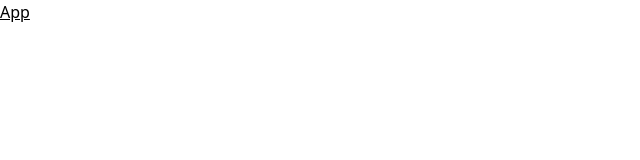
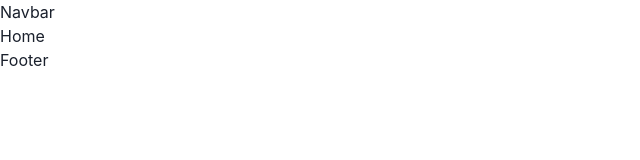
Before and after one commit to the25yahya/voguehub, a React (Vite) app: page / in a window 1280 px wide. Shown: the top 160 px of the page, without its empty margins (0-640 px from the left). Built offline with nearby package versions, Linux system fonts and the light colour scheme.

Commit message:
starting

```diff
--- a/src/App.jsx
+++ b/src/App.jsx
@@ -1,8 +1,22 @@
 import React from 'react'
+import { BrowserRouter, BrowserRouter as Router, Route, Routes } from 'react-router-dom';
+import { ChakraProvider } from '@chakra-ui/react';
+import { Home} from './Pages/index.jsx';
+import Navbar from './Components/Navbar';
+import Footer from './Components/Footer';
+
 
 const App = () => {
   return (
-    <div className='underline'>App</div>
+    <ChakraProvider>
+      <BrowserRouter>
+       <Navbar />
+       <Routes>
+        <Route path='/' element = { <Home /> } />
+       </Routes>
+       <Footer />
+      </BrowserRouter>
+    </ChakraProvider>
   )
 }
 
--- /dev/null
+++ b/src/Components/Footer.jsx
@@ -0,0 +1,9 @@
+import React from 'react'
+
+const Footer = () => {
+  return (
+    <div>Footer</div>
+  )
+}
+
+export default Footer
--- /dev/null
+++ b/src/Components/Navbar.jsx
@@ -0,0 +1,9 @@
+import React from 'react'
+
+const Navbar = () => {
+  return (
+    <div>Navbar</div>
+  )
+}
+
+export default Navbar
--- /dev/null
+++ b/src/Pages/Home.jsx
@@ -0,0 +1,9 @@
+import React from 'react'
+
+const Home = () => {
+  return (
+    <div>Home</div>
+  )
+}
+
+export default Home
--- /dev/null
+++ b/src/Pages/Index.jsx
@@ -0,0 +1 @@
+export { default as Home } from './Home';
```
Also changed, not shown: src/Contexts/ContextProvider.jsx (added).
